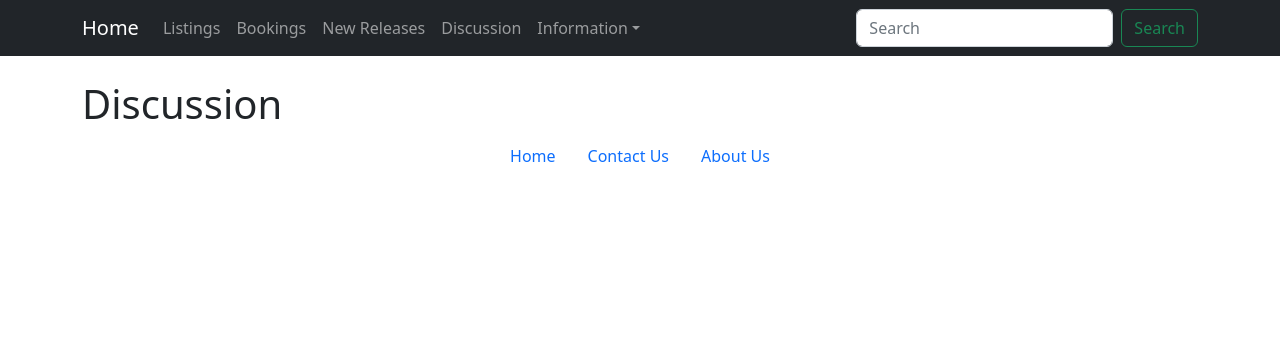
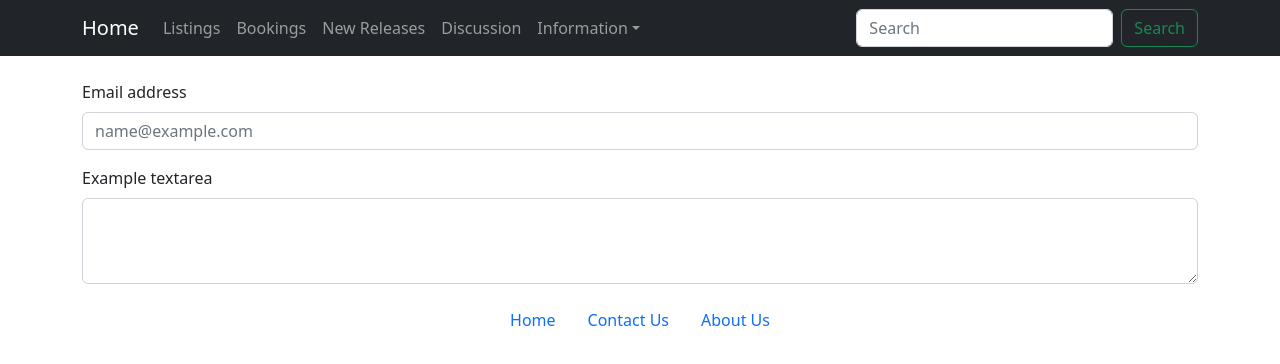
Before and after one commit to tashfeenarshad/DTK_JS-QA_CINEMA, a React (Create React App) app in the folder cinema/: page /discussion in a window 1280 px wide. Shown: the top 364 px of the page. Built offline with nearby package versions, Linux system fonts and the light colour scheme.

Commit message:
Add files via upload

```diff
--- a/cinema/src/Components/Discussion.jsx
+++ b/cinema/src/Components/Discussion.jsx
@@ -1,4 +1,22 @@
 import React from 'react'
-export default function Discussion() {
-    return <h1>Discussion</h1>
-  }
+
+    import Button from 'react-bootstrap/Button';
+import Form from 'react-bootstrap/Form';
+
+
+  export default function Discussion() {
+  return (
+
+      <Form>
+        <Form.Group className="mb-3" controlId="exampleForm.ControlInput1">
+          <Form.Label>Email address</Form.Label>
+          <Form.Control type="email" placeholder="name@example.com" />
+        </Form.Group>
+        <Form.Group className="mb-3" controlId="exampleForm.ControlTextarea1">
+          <Form.Label>Example textarea</Form.Label>
+          <Form.Control as="textarea" rows={3} />
+        </Form.Group>
+      </Form>
+    );
+
+}
```
